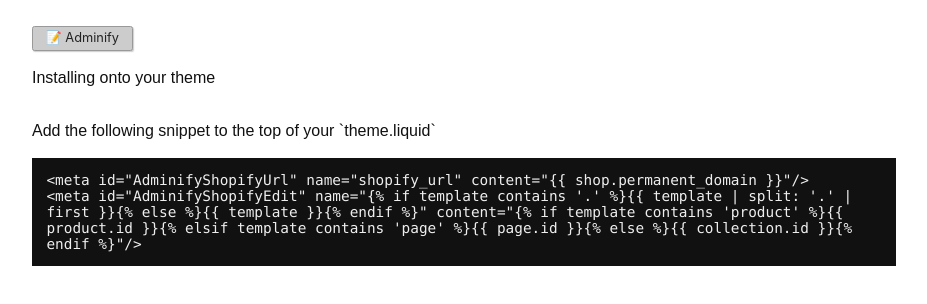
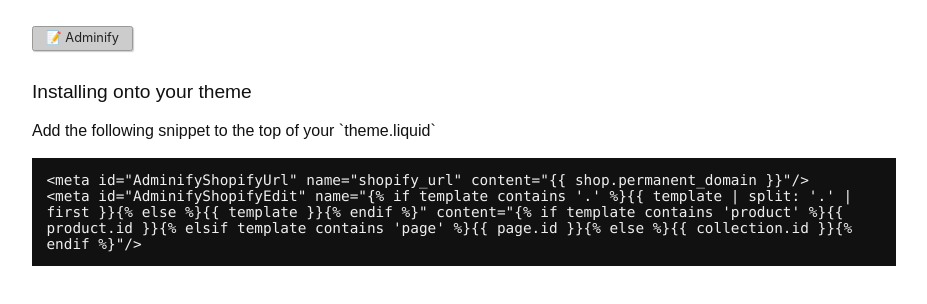
Before and after one commit to bcmh/adminify, a plain HTML site: page index.html in a window 1280 px wide. Shown: the part 122-426 px from the top of the page, without its empty margins (8-935 px from the left). Drawn offline with Linux system fonts and the light colour scheme.

Commit message:
Title spacing

```diff
--- a/index.html
+++ b/index.html
@@ -47,10 +47,10 @@
     }
 
     h2 {
-      font-size: 1em;
+      font-size: 1.2em;
       font-weight: normal;
       line-height: 1.3;
-      margin: 0 0 2em;
+      margin: 1 0 .5em;
     }
 
     code {
```
